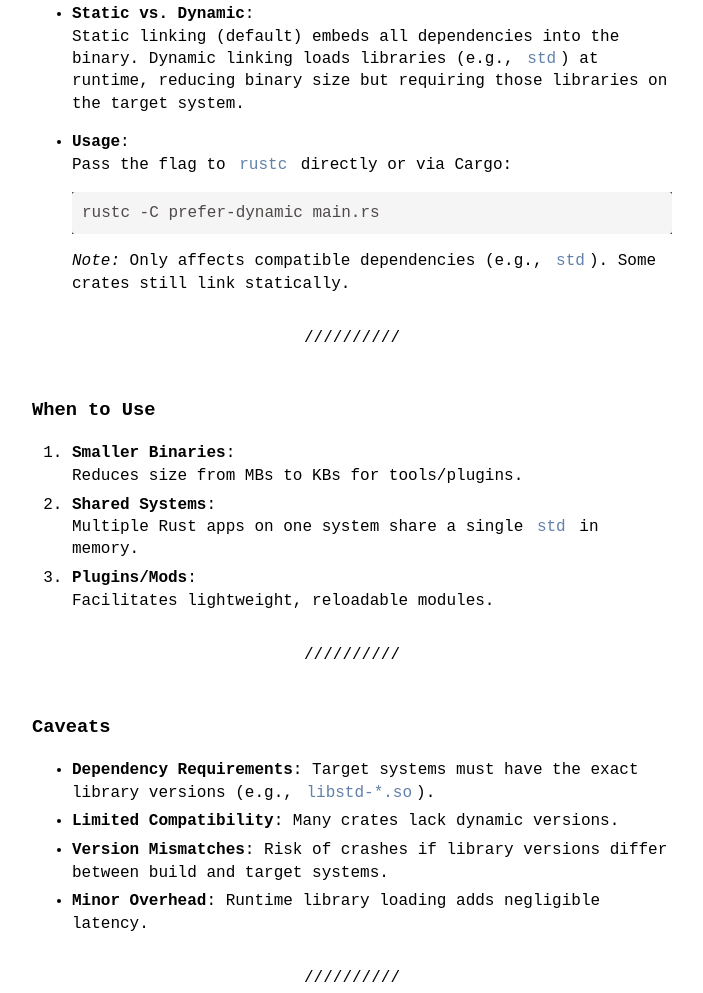
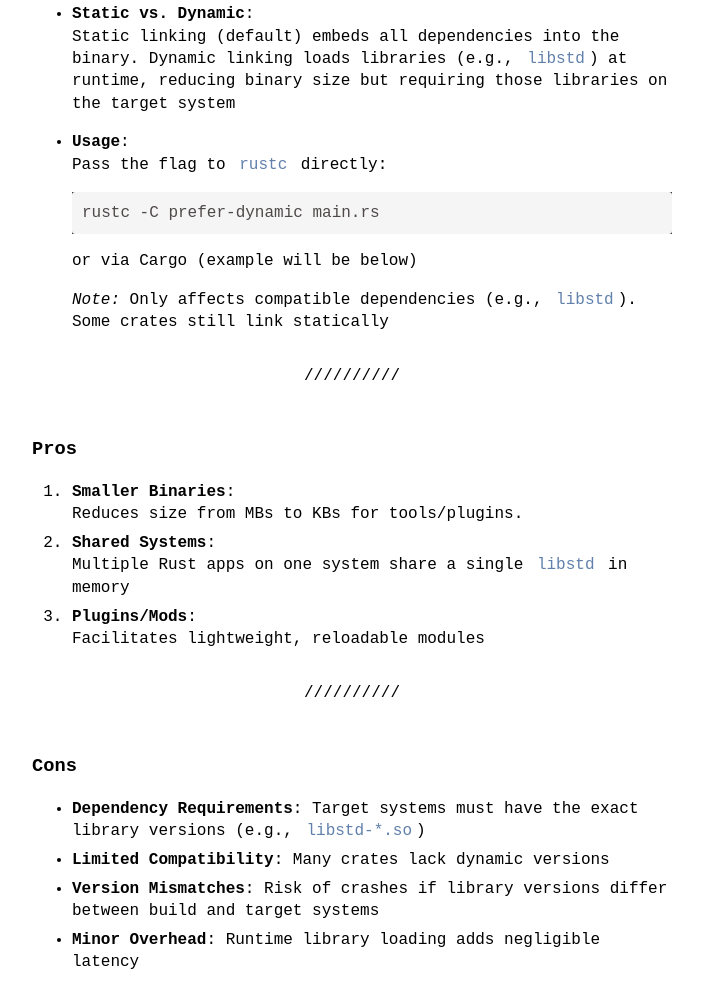
Before and after one commit to Kivooeo/kivooeo.github.io, a plain HTML site: page dynamic-linking-in-rustc/index.html in a window 1280 px wide. Shown: the part 571-1564 px from the top of the page, without its empty margins (288-991 px from the left). Drawn offline with Linux system fonts and the light colour scheme.

Commit message:
fixed typos

```diff
--- a/dynamic-linking-in-rustc/index.html
+++ b/dynamic-linking-in-rustc/index.html
@@ -97,39 +97,40 @@
 
 
 <h2 id="overview">Overview</h2>
-<p>Rust’s <code>prefer-dynamic</code> flag enables dynamic linking for smaller binaries by relying on shared libraries (e.g., Rust’s standard library) at runtime. Use cases are specific, and static linking remains the default for portability.</p>
+<p>Rust’s <code>prefer-dynamic</code> flag enables dynamic linking for smaller binaries by relying on shared libraries (e.g., Rust’s standard library) at runtime. Use cases are specific, and static linking remains the default for portability</p>
 <hr />
 <h3 id="how-it-works">How It Works</h3>
 <ul>
 <li>
 <p><strong>Static vs. Dynamic</strong>:<br />
-Static linking (default) embeds all dependencies into the binary. Dynamic linking loads libraries (e.g., <code>std</code>) at runtime, reducing binary size but requiring those libraries on the target system.</p>
+Static linking (default) embeds all dependencies into the binary. Dynamic linking loads libraries (e.g., <code>libstd</code>) at runtime, reducing binary size but requiring those libraries on the target system</p>
 </li>
 <li>
 <p><strong>Usage</strong>:<br />
-Pass the flag to <code>rustc</code> directly or via Cargo:</p>
+Pass the flag to <code>rustc</code> directly:</p>
 <pre style="background-color:#2b303b;color:#c0c5ce;"><code><span>rustc -C prefer-dynamic main.rs
 </span></code></pre>
-<p><em>Note:</em> Only affects compatible dependencies (e.g., <code>std</code>). Some crates still link statically.</p>
+<p>or via Cargo (example will be below)</p>
+<p><em>Note:</em> Only affects compatible dependencies (e.g., <code>libstd</code>). Some crates still link statically</p>
 </li>
 </ul>
 <hr />
-<h3 id="when-to-use">When to Use</h3>
+<h3 id="pros">Pros</h3>
 <ol>
 <li><strong>Smaller Binaries</strong>:<br />
 Reduces size from MBs to KBs for tools/plugins.</li>
 <li><strong>Shared Systems</strong>:<br />
-Multiple Rust apps on one system share a single <code>std</code> in memory.</li>
+Multiple Rust apps on one system share a single <code>libstd</code> in memory</li>
 <li><strong>Plugins/Mods</strong>:<br />
-Facilitates lightweight, reloadable modules.</li>
+Facilitates lightweight, reloadable modules</li>
 </ol>
 <hr />
-<h3 id="caveats">Caveats</h3>
+<h3 id="cons">Cons</h3>
 <ul>
-<li><strong>Dependency Requirements</strong>: Target systems must have the exact library versions (e.g., <code>libstd-*.so</code>).</li>
-<li><strong>Limited Compatibility</strong>: Many crates lack dynamic versions.</li>
-<li><strong>Version Mismatches</strong>: Risk of crashes if library versions differ between build and target systems.</li>
-<li><strong>Minor Overhead</strong>: Runtime library loading adds negligible latency.</li>
+<li><strong>Dependency Requirements</strong>: Target systems must have the exact library versions (e.g., <code>libstd-*.so</code>)</li>
+<li><strong>Limited Compatibility</strong>: Many crates lack dynamic versions</li>
+<li><strong>Version Mismatches</strong>: Risk of crashes if library versions differ between build and target systems</li>
+<li><strong>Minor Overhead</strong>: Runtime library loading adds negligible latency</li>
 </ul>
 <hr />
 <h3 id="example">Example</h3>
@@ -168,10 +169,10 @@ running <code>cargo build --release</code> once again and see</p>
 <h2 id="moi-kotik"><img src="/images/cat.gif" alt="Мой котик" /></h2>
 <h3 id="when-to-avoid">When to Avoid</h3>
 <ul>
-<li><strong>Portable Apps</strong>: Static linking ensures no external dependencies.</li>
-<li><strong>Uncontrolled Environments</strong>: Avoid dependency issues on user machines.</li>
-<li><strong>Performance-Critical Code</strong>: Static binaries eliminate runtime linking overhead.</li>
-<li><strong>LTO</strong>: It's just not works when LTO enabled.</li>
+<li><strong>Portable Apps</strong>: Static linking ensures no external dependencies</li>
+<li><strong>Uncontrolled Environments</strong>: Avoid dependency issues on user machines</li>
+<li><strong>Performance-Critical Code</strong>: Static binaries eliminate runtime linking overhead</li>
+<li><strong>LTO</strong>: It's just not works when LTO enabled</li>
 </ul>
 
 
```
